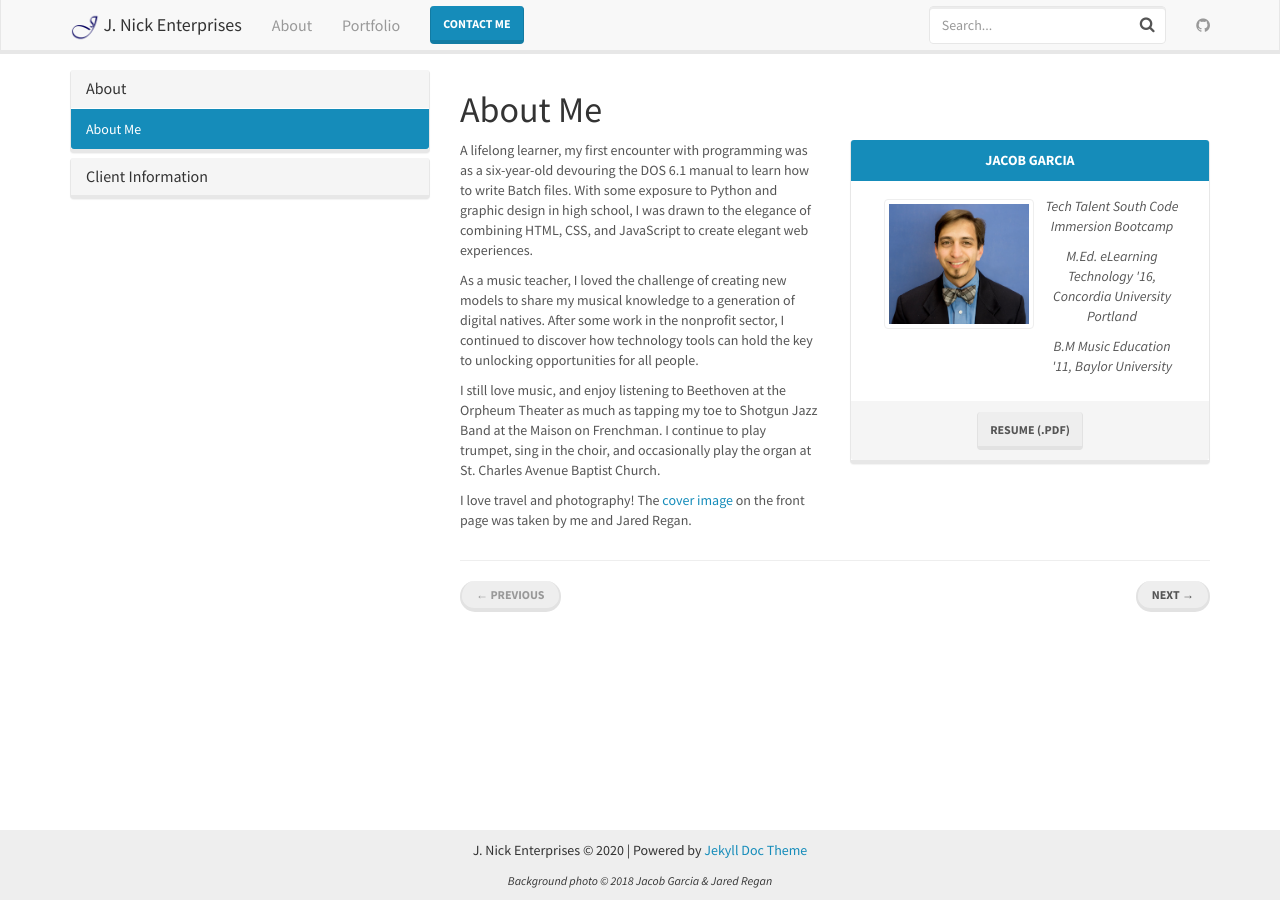
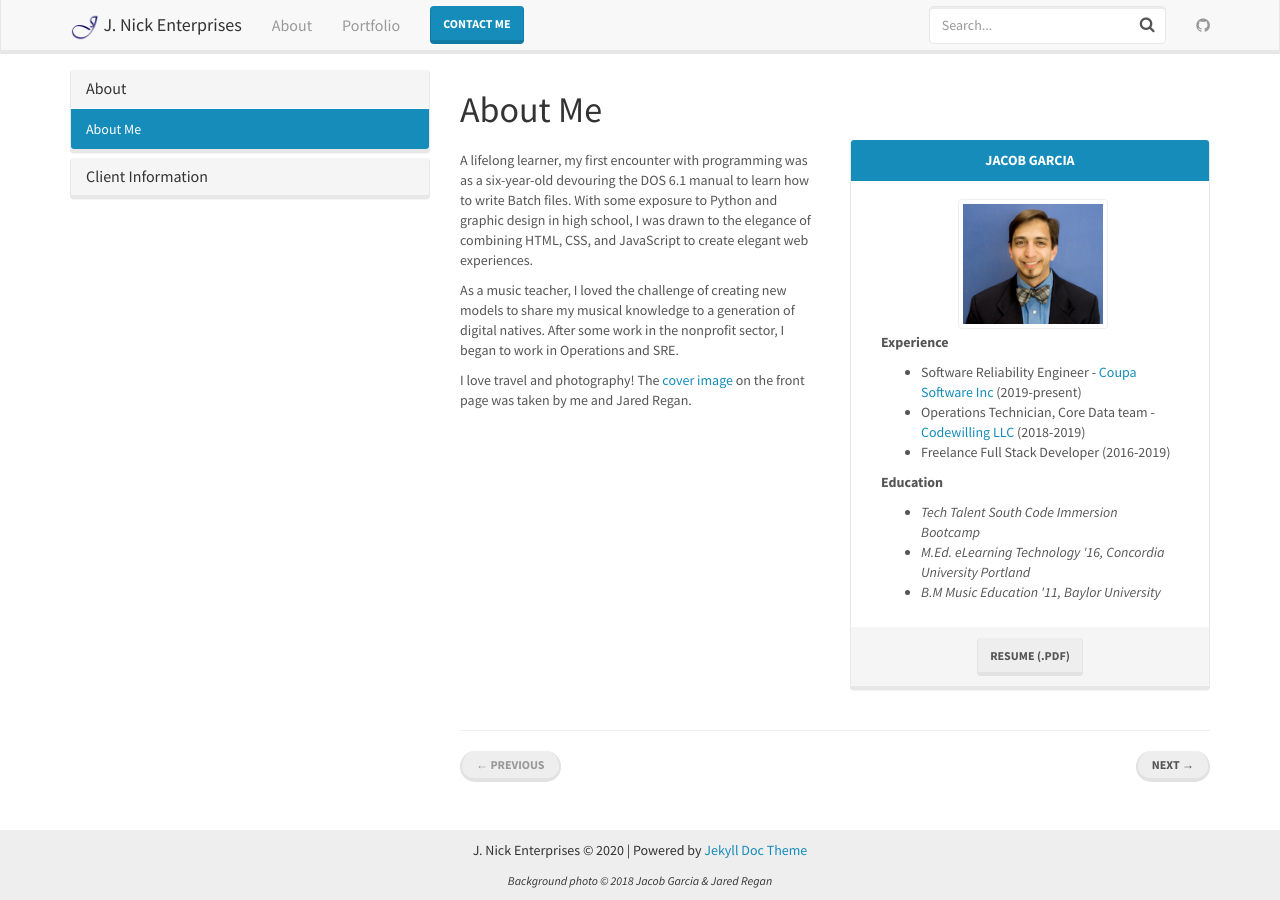
Before and after one commit to janikgar/janikgar.github.io, a Jekyll site: the page built from _docs/about-me.md, in a window 1280 px wide. Built offline with Jekyll 4.4.1, drawn with Linux system fonts in a browser that asks for light colours; nearby versions of some CDN libraries.

```diff
--- a/Gemfile
+++ b/Gemfile
@@ -1,7 +1,10 @@
 source "https://rubygems.org"
 ruby RUBY_VERSION
 
-gem "jekyll", "3.6.3"
+gem "jekyll", "3.9.0"
+gem "kramdown", ">= 2.3.0"
+gem "kramdown-parser-gfm"
+gem 'wdm', '>= 0.1.0' if Gem.win_platform?
 
 # to use GitHub Pages
 # gem "github-pages", group: :jekyll_plugins
--- a/_config.yml
+++ b/_config.yml
@@ -2,7 +2,7 @@
 title: J. Nick Enterprises
 email: janikgar@pm.me
 description: >-
-  Jacob Garcia's portfolio of full-stack, front-end, and related web development projects
+  Jacob Garcia's portfolio of full-stack, front-end, and DevOps projects
 
 baseurl: "" # the subpath of your site, e.g. /blog/
 url: https://janikgar.github.io/ # the base hostname & protocol for your site
@@ -16,7 +16,7 @@ bootwatch: lumen
 # Build settings
 markdown: kramdown
 highlighter: rouge
-gems:
+plugins:
   - jekyll-feed
   - jekyll-redirect-from
   - jekyll-seo-tag
--- a/_docs/about-me.md
+++ b/_docs/about-me.md
@@ -7,11 +7,11 @@ redirect_from:
 <div class="row">
 
   <div class="col-xs-12 col-md-6">
+    <p></p>
+
     <p>A lifelong learner, my first encounter with programming was as a six-year-old devouring the DOS 6.1 manual to learn how to write Batch files. With some exposure to Python and graphic design in high school, I was drawn to the elegance of combining HTML, CSS, and JavaScript to create elegant web experiences.</p>
 
-    <p>As a music teacher, I loved the challenge of creating new models to share my musical knowledge to a generation of digital natives. After some work in the nonprofit sector, I continued to discover how technology tools can hold the key to unlocking opportunities for all people.</p>
-
-    <p>I still love music, and enjoy listening to Beethoven at the Orpheum Theater as much as tapping my toe to Shotgun Jazz Band at the Maison on Frenchman. I continue to play trumpet, sing in the choir, and occasionally play the organ at St. Charles Avenue Baptist Church.</p>
+    <p>As a music teacher, I loved the challenge of creating new models to share my musical knowledge to a generation of digital natives. After some work in the nonprofit sector, I began to work in Operations and SRE.</p>
 
     <p>I love travel and photography! The <a href="/img/bg.jpg" target="_blank">cover image</a> on the front page was taken by me and Jared Regan.</p>
   </div>
@@ -22,15 +22,24 @@ redirect_from:
         <strong>Jacob Garcia</strong>
       </div>
       <div class="panel-body">
-        <div class="col-xs-12 col-sm-6">
+        <div class="col-xs-12 col-sm-12">
           <div class="my-thumb center-block">
             <img class="img-thumbnail" src="/img/headshot.jpg" alt="Portrait of Jacob, smiling, wearing a sport coat and bowtie" />
           </div>
         </div>
-        <div class="col-xs-12 col-sm-6">
-          <p><i>Tech Talent South Code Immersion Bootcamp</i></p>
-          <p><i>M.Ed. eLearning Technology '16, Concordia University Portland</i></p>
-          <p><i>B.M Music Education '11, Baylor University</i></p>
+        <div class="col-xs-12 col-sm-12 text-left">
+          <p><strong>Experience</strong></p>
+          <ul>
+            <li>Software Reliability Engineer - <a href="https://coupa.com" target="_blank">Coupa Software Inc</a> (2019-present)</li>
+            <li>Operations Technician, Core Data team - <a href="https://codewilling.com" target="_blank">Codewilling LLC</a> (2018-2019)</li>
+            <li>Freelance Full Stack Developer (2016-2019)</li>
+          </ul>
+          <p><strong>Education</strong></p>
+          <ul>
+            <li><i>Tech Talent South Code Immersion Bootcamp</i></li>
+            <li><i>M.Ed. eLearning Technology '16, Concordia University Portland</i></li>
+            <li><i>B.M Music Education '11, Baylor University</i></li>
+          </ul>
         </div>
       </div>
       <div class="panel-footer">
```
Also changed, not shown: Gemfile.lock, 1 other file.
